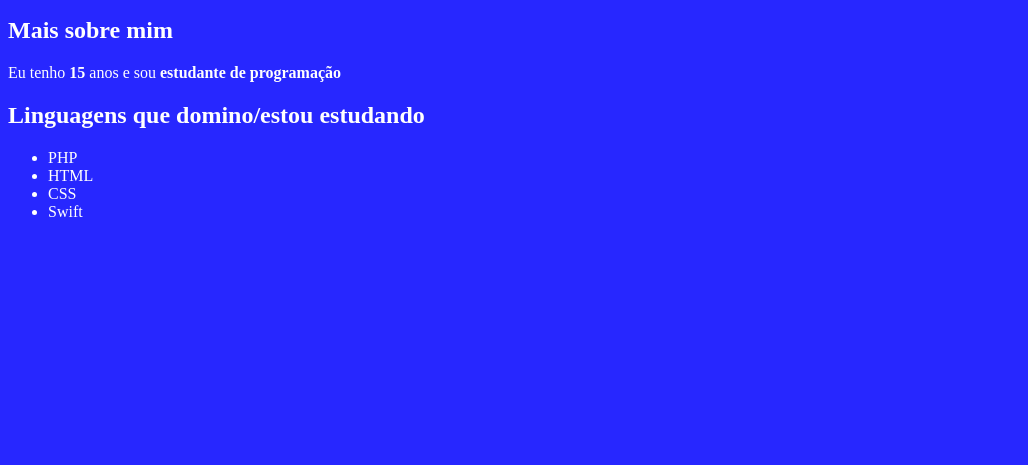
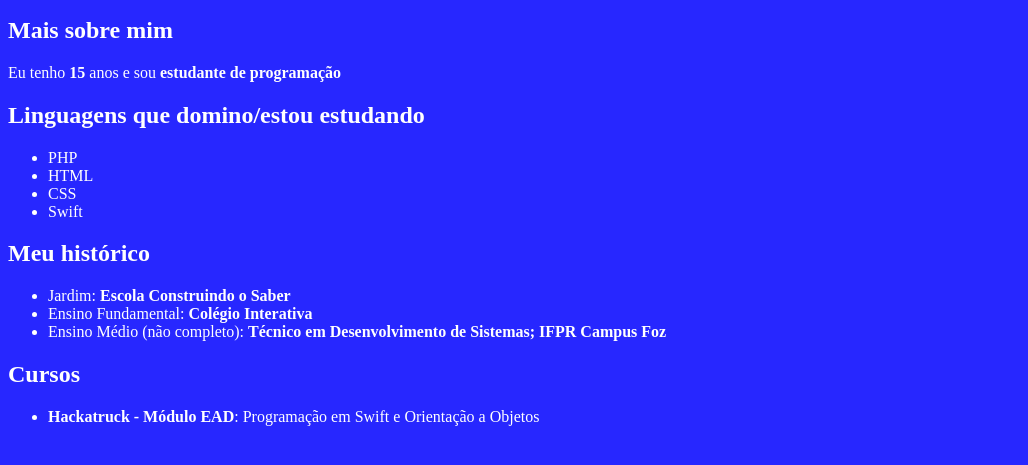
Before and after one commit to gustavoGGV/gustavovieira, a plain HTML site: page index.html in a window 1280 px wide. Shown: the part 135-600 px from the top of the page, without its empty margins (0-1028 px from the left). Drawn offline with Linux system fonts and the light colour scheme.

Commit message:
Update index.html

```diff
--- a/index.html
+++ b/index.html
@@ -57,7 +57,17 @@
         <li>Swift</li>
     </ul>
 
+    <h2>Meu histórico</h2>
+    <ul>
+        <li>Jardim: <b>Escola Construindo o Saber</b></li>
+        <li>Ensino Fundamental: <b>Colégio Interativa</b></li>
+        <li>Ensino Médio (não completo): <b>Técnico em Desenvolvimento de Sistemas; IFPR Campus Foz</b></li>
+    </ul>
 
+    <h2>Cursos</h2>
+    <ul>
+        <li><b>Hackatruck - Módulo EAD</b>: Programação em Swift e Orientação a Objetos</li>
+    </ul>
     <marquee>O Gabigol é gostoso demais!</marquee>
 </body>
 </html>
```
